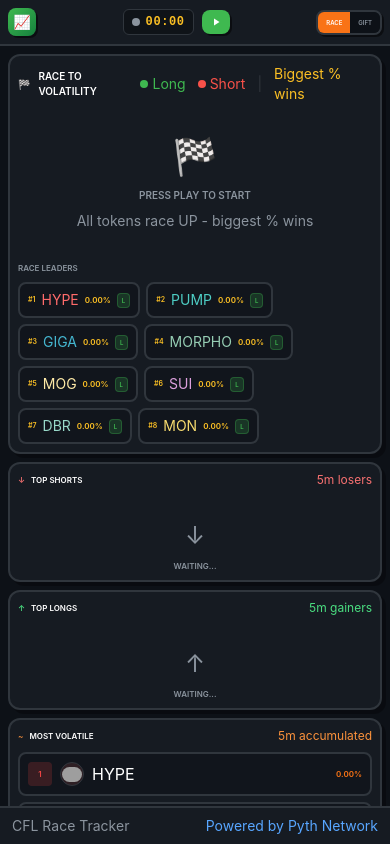
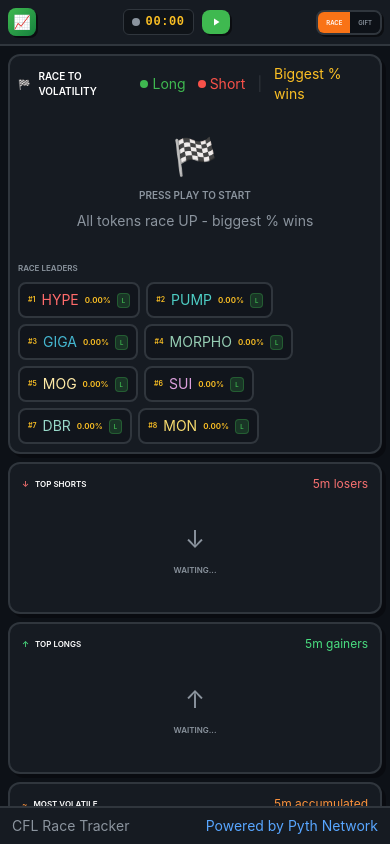
Before and after one commit to cannedoxygen/cfl-race-tracker, a Next.js app: page / in a window 390 px wide. Built offline with nearby package versions, Linux system fonts and the light colour scheme; grey boxes are pictures that could not be loaded.

Commit message:
Mobile: auto-height containers, scroll to see all

```diff
--- a/src/components/Dashboard.tsx
+++ b/src/components/Dashboard.tsx
@@ -132,9 +132,9 @@
             </div>
           </div>
 
-          {/* Mobile panels - stacked vertically */}
+          {/* Mobile panels - stacked vertically, auto height, scrollable */}
           <div className="flex md:hidden flex-col gap-2 mt-2">
-            <div className="h-[120px] card-pixel p-2 overflow-hidden">
+            <div className="min-h-[150px] card-pixel p-3">
               <MostVolatile
                 positions={positions}
                 selectedToken={selectedToken}
@@ -142,7 +142,7 @@
                 filter="short"
               />
             </div>
-            <div className="h-[120px] card-pixel p-2 overflow-hidden">
+            <div className="min-h-[150px] card-pixel p-3">
               <MostVolatile
                 positions={positions}
                 selectedToken={selectedToken}
@@ -150,7 +150,7 @@
                 filter="long"
               />
             </div>
-            <div className="h-[120px] card-pixel p-2 overflow-hidden">
+            <div className="min-h-[150px] card-pixel p-3">
               <MostVolatile
                 positions={positions}
                 selectedToken={selectedToken}
@@ -158,7 +158,7 @@
                 filter="all"
               />
             </div>
-            <div className="h-[150px] card-pixel p-2 overflow-hidden">
+            <div className="min-h-[200px] card-pixel p-3">
               <RaceLeaderboard
                 positions={positions}
                 selectedToken={selectedToken}
```
